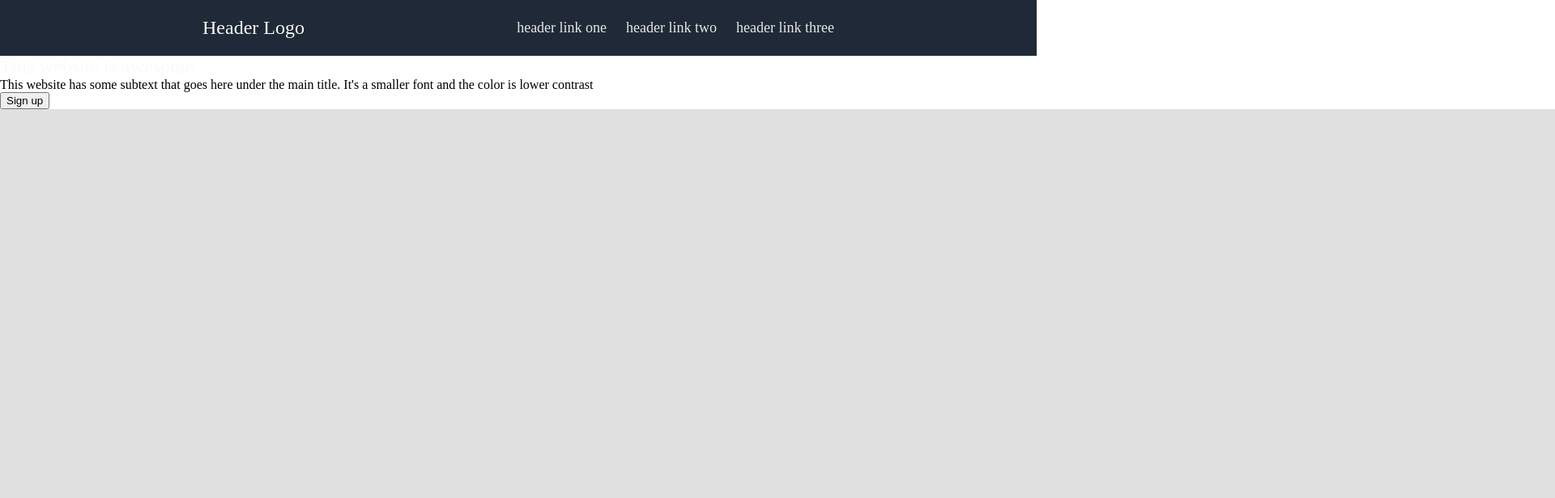
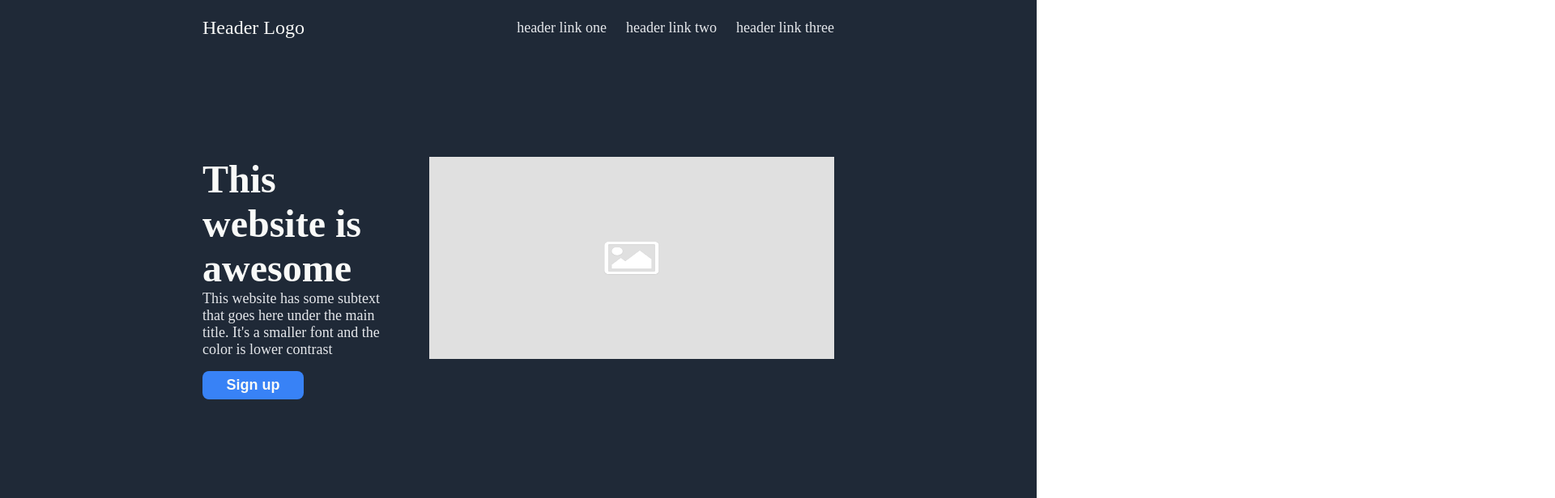
Before and after one commit to lolo-chan/odin-landing-page, a plain HTML site: page index.html in a window 1280 px wide. Shown: the top 616 px of the page at 81% size, 1920 px wide, since content can reach past the window. Drawn offline with Linux system fonts and the light colour scheme.

Commit message:
Style first section

```diff
--- a/index.html
+++ b/index.html
@@ -21,10 +21,14 @@
     </div>
 
     <div class="pt1">
-        <div class="title">This website is awesome</div>
-        <div class="para">This website has some subtext that goes here under the main title. It's a smaller font and the color is lower contrast</div>
-        <button>Sign up</button>
-        <img src="image.jpg">
+        <div class="left1">
+            <div class="title1">This website is awesome</div>
+            <div class="para1">This website has some subtext that goes here under the main title. It's a smaller font and the color is lower contrast</div>
+            <button>Sign up</button>
+        </div>
+        <div class="right">
+            <img src="image.jpg" width="500" height="250">
+        </div>
     </div>
 
     <div class="pt2">
--- a/styles.css
+++ b/styles.css
@@ -17,8 +17,6 @@ body {
     color: #f9faf8;
 }
 
-
-
 ul {
     list-style-type: none;
     display:flex;
@@ -30,3 +28,34 @@ a {
     font-size: 18px;
     color: #e5e7eb;
 }
+
+.pt1 {
+    background-color: #1f2937;
+    display: flex;
+    padding: 125px 250px;
+    gap: 32px;
+    justify-content: space-between;
+}
+
+.title1 {
+    font-size: 48px;
+    font-weight: bolder;
+    color: #f9faf8;
+}
+
+.para1 {
+    font-size: 18px;
+    color: #e5e7eb;
+}
+
+.pt1 button {
+    background-color: #3882f6;
+    width: 125px;
+    height: 35px;
+    border-radius: 8px;
+    border: 0;
+    margin: 16px 0;
+    font-size: 18px;
+    font-weight: bold;
+    color: #f9faf8;
+}
```
